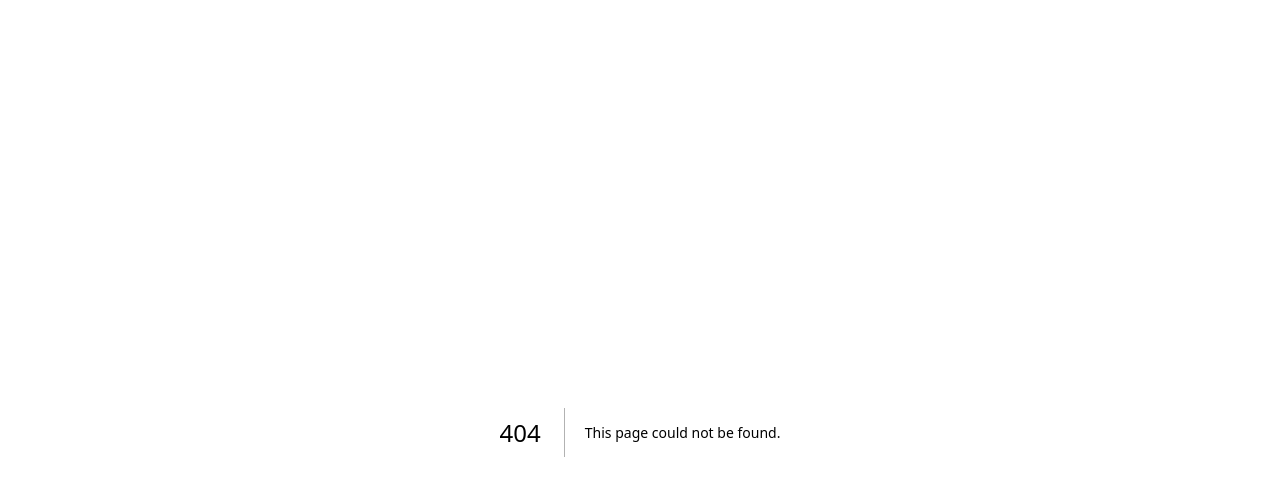
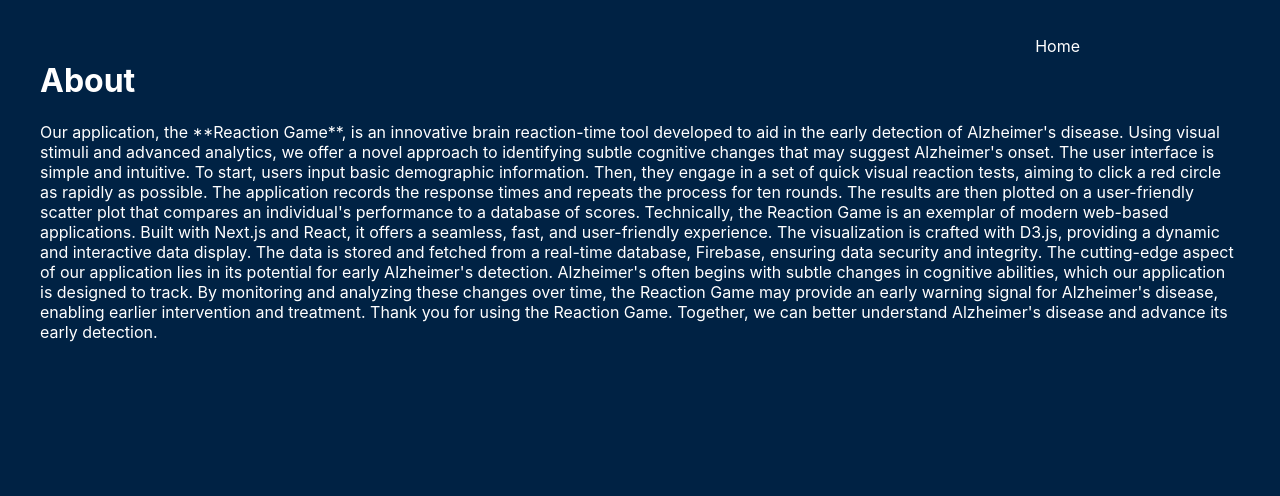
Before and after one commit to daviddoswell/reactiongame, a Next.js app: page /about in a window 1280 px wide. Before the commit this address had no page. Shown: the top 496 px of the page. Built offline with nearby package versions, Linux system fonts and the light colour scheme.

Commit message:
add nav bar and styling

```diff
--- /dev/null
+++ b/components/NavBar.js
@@ -0,0 +1,29 @@
+// components/NavBar.js
+import React from 'react';
+import { useRouter } from 'next/router'
+import Link from 'next/link';
+
+export default function NavBar() {
+  const router = useRouter();
+
+  return (
+    <nav style={{ position: 'absolute', top: '20px', right: '100px' }}>
+      <ul style={{ listStyleType: 'none', padding: 0 }}>
+        {router.pathname !== '/' &&
+          <li style={{ display: 'inline', marginRight: '100px' }}>
+            <Link href="/" passHref>
+              <span style={{ textDecoration: 'none', color: 'white' }}>Home</span>
+            </Link>
+          </li>
+        }
+        {router.pathname !== '/about' &&
+          <li style={{ display: 'inline', marginRight: '100px' }}>
+            <Link href="/about" passHref>
+              <span style={{ textDecoration: 'none', color: 'white' }}>About</span>
+            </Link>
+          </li>
+        }
+      </ul>
+    </nav>
+  );
+}
--- /dev/null
+++ b/pages/about.js
@@ -0,0 +1,38 @@
+// pages/about.js
+import React from "react";
+import NavBar from "../components/NavBar";
+
+export default function About() {
+  return (
+    <div>
+      <NavBar />
+      <h1>About</h1>
+      <p>
+        Our application, the **Reaction Game**, is an innovative brain
+        reaction-time tool developed to aid in the early detection of
+        Alzheimer&apos;s disease. Using visual stimuli and advanced analytics,
+        we offer a novel approach to identifying subtle cognitive changes that
+        may suggest Alzheimer&apos;s onset. The user interface is simple and
+        intuitive. To start, users input basic demographic information. Then,
+        they engage in a set of quick visual reaction tests, aiming to click a
+        red circle as rapidly as possible. The application records the response
+        times and repeats the process for ten rounds. The results are then
+        plotted on a user-friendly scatter plot that compares an
+        individual&apos;s performance to a database of scores. Technically, the
+        Reaction Game is an exemplar of modern web-based applications. Built
+        with Next.js and React, it offers a seamless, fast, and user-friendly
+        experience. The visualization is crafted with D3.js, providing a dynamic
+        and interactive data display. The data is stored and fetched from a
+        real-time database, Firebase, ensuring data security and integrity. The
+        cutting-edge aspect of our application lies in its potential for early
+        Alzheimer&apos;s detection. Alzheimer&apos;s often begins with subtle
+        changes in cognitive abilities, which our application is designed to
+        track. By monitoring and analyzing these changes over time, the Reaction
+        Game may provide an early warning signal for Alzheimer&apos;s disease,
+        enabling earlier intervention and treatment. Thank you for using the
+        Reaction Game. Together, we can better understand Alzheimer&apos;s disease
+        and advance its early detection.
+      </p>
+    </div>
+  );
+}
--- a/styles/globals.css
+++ b/styles/globals.css
@@ -98,3 +98,11 @@ input[type="radio"] {
   justify-content: center;
   width: 100%;
 }
+
+a:link, a:visited {
+  text-decoration: none;
+}
+
+a:hover, a:active, a:focus {
+  outline: none;
+}
```
Also changed, not shown: components/ScatterPlot.js (+5 -6 lines), pages/index.js (+8 -1 lines).
